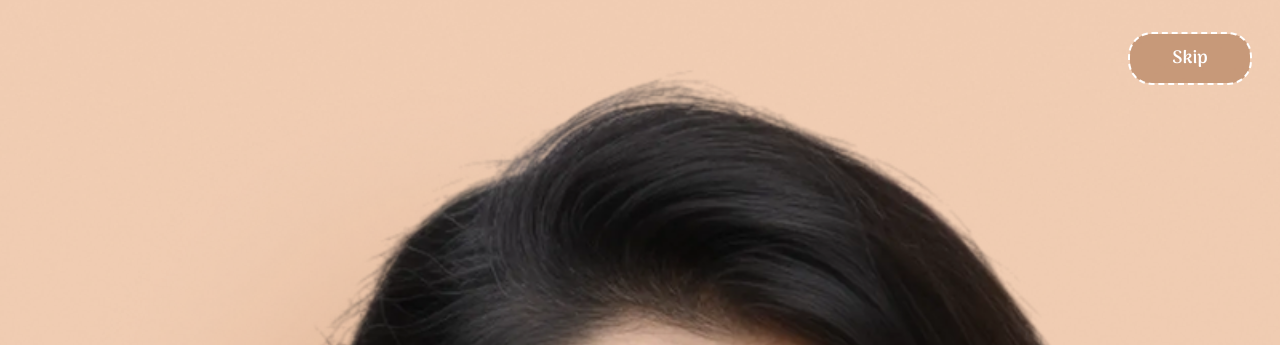
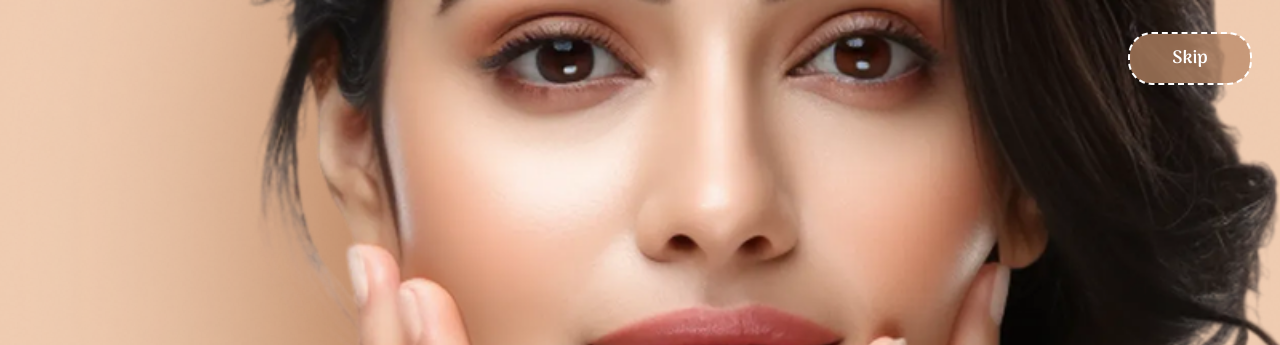
Before and after one commit to siddheshmayekar-max/Skin-no-meter, a plain HTML site: page index.html in a window 1280 px wide. Shown: the top 345 px of the page. Drawn offline with nearby package versions, Linux system fonts and the light colour scheme; a web font is replaced by a local one.

Commit message:
additional fixes

```diff
--- a/index.html
+++ b/index.html
@@ -527,7 +527,7 @@
         const s = steps[step];
 
         // Background
-        introScreen.style.background = `url("${s.bg}") top center / cover no-repeat`;
+        introScreen.style.background = `url("${s.bg}") center / cover no-repeat`;
 
         // Content
         title.innerHTML = s.title;
```
